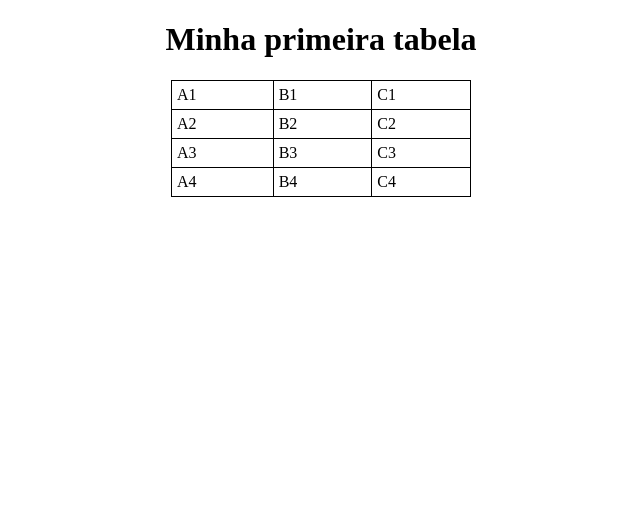
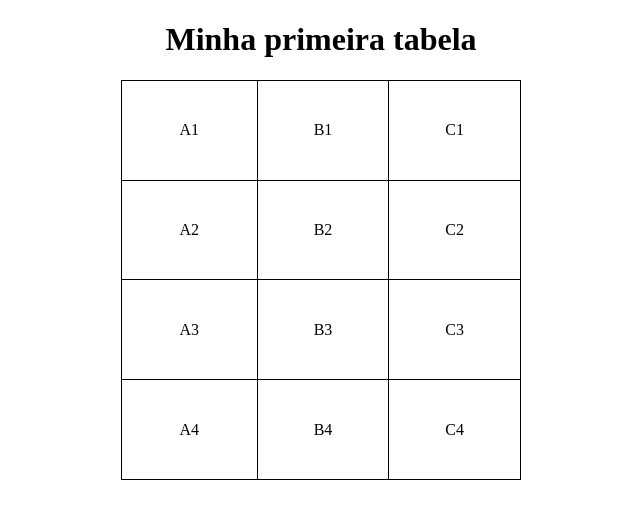
Before and after one commit to MATBRANDS113/curso.do.chefe, a plain HTML site: page curso.do.chefe/estudos/exercicios/ex23/tabela01.html in a window 1280 px wide. Shown: the whole page, without its empty margins (319-959 px from the left). Drawn offline with Linux system fonts and the light colour scheme.

Commit message:
criei tabela01

```diff
--- a/curso.do.chefe/estudos/exercicios/ex23/tabela01.html
+++ b/curso.do.chefe/estudos/exercicios/ex23/tabela01.html
@@ -8,11 +8,13 @@
         td{
             border: 1px solid black;
             padding: 5px;
+            text-align: center;
 
         }
         table{
             margin: auto;
-            width: 300px;
+            width: 400px;
+            height: 400px;
             border-collapse: collapse;
 
         }
```
